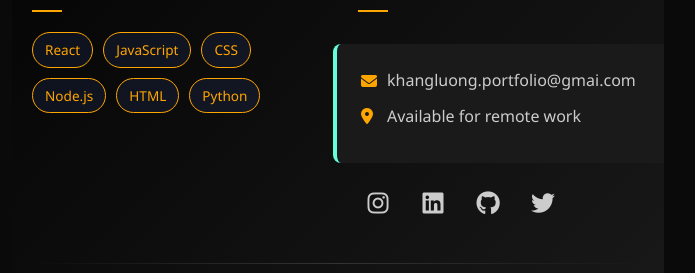
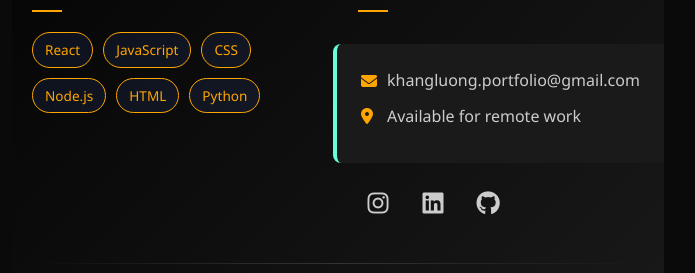
Before and after one commit to KhangLuong314/my-portfolio-website, a React (Vite) app: page / in a window 1280 px wide. Shown: the part 3302-3575 px from the top of the page, without its empty margins (552-1247 px from the left). Built offline with nearby package versions, Linux system fonts and the light colour scheme.

Commit message:
fixed gmail issue

```diff
--- a/src/components/Footer.jsx
+++ b/src/components/Footer.jsx
@@ -39,14 +39,13 @@ function Footer() {
           <div className="footer-section">
             <h4>Connect</h4>
             <div className="contact-info">
-              <p><i className="fas fa-envelope"></i> <a href="mailto:khangluong.portfolio@gmail.com">khangluong.portfolio@gmai.com</a></p>
+              <p><i className="fas fa-envelope"></i> <a href="mailto:khangluong.portfolio@gmail.com">khangluong.portfolio@gmail.com</a></p>
               <p><i className="fas fa-map-marker-alt"></i> Available for remote work</p>
             </div>
             <div className="social-icons">
               <a href="https://www.instagram.com/khang_luong_314/" aria-label="Instagram"><i className="fab fa-instagram"></i></a>
               <a href="https://www.linkedin.com/in/khang-luong-776ab8277/" aria-label="LinkedIn"><i className="fab fa-linkedin"></i></a>
               <a href="https://github.com/KhangLuong314" aria-label="GitHub"><i className="fab fa-github"></i></a>
-              <a href="https://twitter.com" aria-label="Twitter"><i className="fab fa-twitter"></i></a>
             </div>
           </div>
         </div>
```
